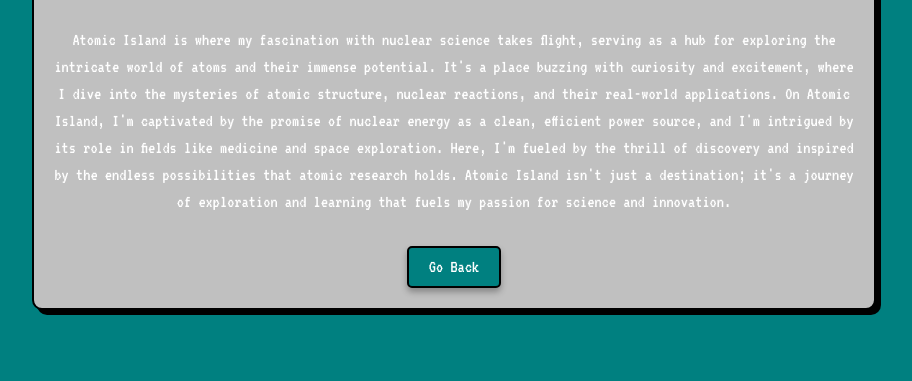
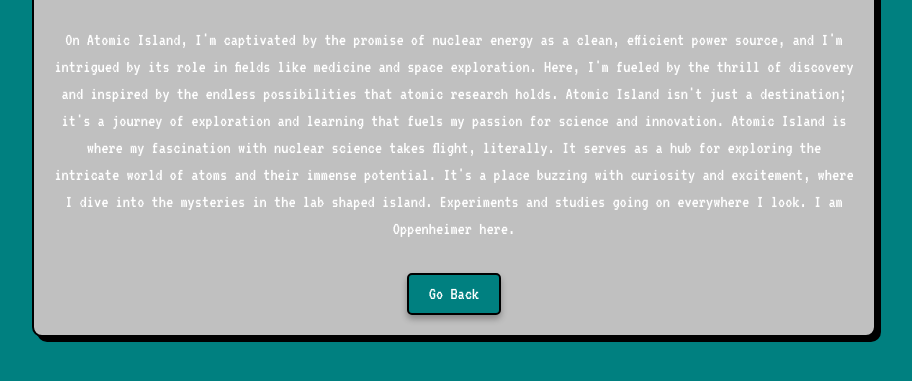
Before and after one commit to orcafish/inside-out-islands, a plain HTML site: page atomic.html in a window 1280 px wide. Shown: the part 135-516 px from the top of the page, without its empty margins (186-1098 px from the left). Drawn offline with Linux system fonts and the light colour scheme.

Commit message:
Update atomic.html
editded it

```diff
--- a/atomic.html
+++ b/atomic.html
@@ -56,7 +56,7 @@
 <body>
     <div class="container">
         <h1>Atomic Island</h1>
-        <p>Atomic Island is where my fascination with nuclear science takes flight, serving as a hub for exploring the intricate world of atoms and their immense potential. It's a place buzzing with curiosity and excitement, where I dive into the mysteries of atomic structure, nuclear reactions, and their real-world applications. On Atomic Island, I'm captivated by the promise of nuclear energy as a clean, efficient power source, and I'm intrigued by its role in fields like medicine and space exploration. Here, I'm fueled by the thrill of discovery and inspired by the endless possibilities that atomic research holds. Atomic Island isn't just a destination; it's a journey of exploration and learning that fuels my passion for science and innovation.</p>
+        <p>On Atomic Island, I'm captivated by the promise of nuclear energy as a clean, efficient power source, and I'm intrigued by its role in fields like medicine and space exploration. Here, I'm fueled by the thrill of discovery and inspired by the endless possibilities that atomic research holds. Atomic Island isn't just a destination; it's a journey of exploration and learning that fuels my passion for science and innovation. Atomic Island is where my fascination with nuclear science takes flight, literally. It serves as a hub for exploring the intricate world of atoms and their immense potential. It's a place buzzing with curiosity and excitement, where I dive into the mysteries in the lab shaped island. Experiments and studies going on everywhere I look. I am Oppenheimer here.</p>
         <a href="index.html" class="back-button">Go Back</a>
     </div>
 
```
